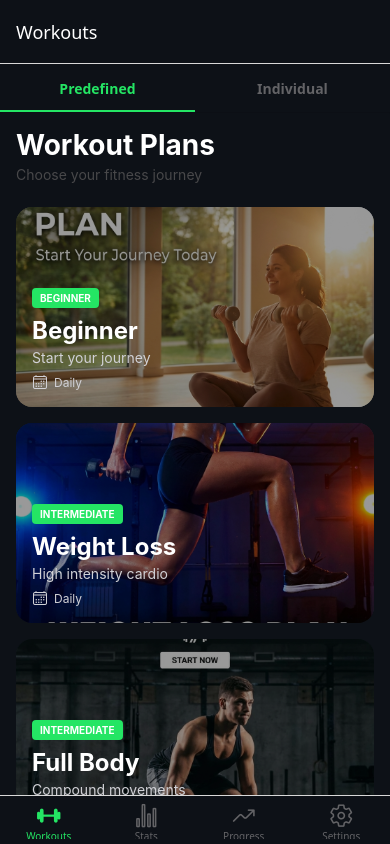
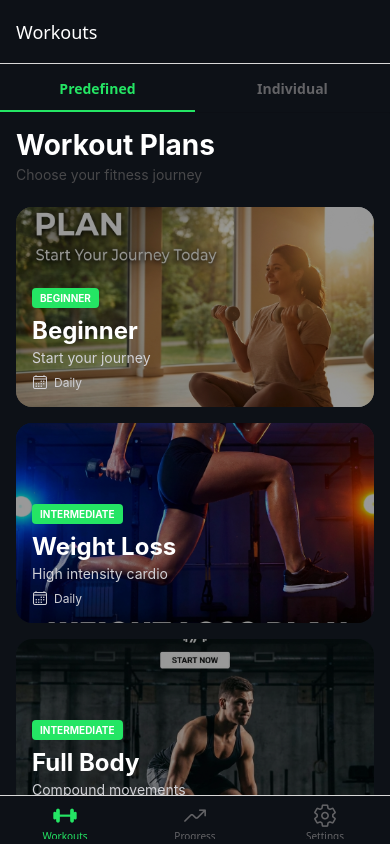
Before and after one commit to rahulreddyRR/Dumbbells, a React Native app: screen /Main in a window 390 px wide. Built offline with nearby package versions, Linux system fonts and the light colour scheme.

Commit message:
refactor: remove Statistics tab from main navigation and comment out heart icon in workout details.

```diff
--- a/src/navigation/MainTabNavigator.tsx
+++ b/src/navigation/MainTabNavigator.tsx
@@ -2,14 +2,13 @@ import React from 'react';
 import { createBottomTabNavigator } from '@react-navigation/bottom-tabs';
 import Ionicons from 'react-native-vector-icons/Ionicons';
 import { WorkoutPlansScreen } from '../screens/WorkoutPlansScreen';
-import { StatisticsScreen } from '../screens/StatisticsScreen';
+
 import { ProgressScreen } from '../screens/ProgressScreen';
 import { SettingsScreen } from '../screens/SettingsScreen';
 import { Theme } from '../theme';
 
 export type MainTabParamList = {
   WorkoutPlans: undefined;
-  Statistics: undefined;
   Progress: undefined;
   Settings: undefined;
 };
@@ -34,8 +33,6 @@ export const MainTabNavigator = () => {
 
           if (route.name === 'WorkoutPlans') {
             iconName = focused ? 'barbell' : 'barbell-outline';
-              } else if (route.name === 'Statistics') {
-                iconName = focused ? 'stats-chart' : 'stats-chart-outline';
           } else if (route.name === 'Progress') {
             iconName = focused ? 'trending-up' : 'trending-up-outline';
           } else if (route.name === 'Settings') {
@@ -53,11 +50,6 @@ export const MainTabNavigator = () => {
         options={{ title: 'Workouts' }}
       />
       <Tab.Screen
-        name="Statistics"
-        component={StatisticsScreen}
-        options={{ title: 'Stats' }}
-      />
-      <Tab.Screen
         name="Progress"
         component={ProgressScreen}
         options={{ title: 'Progress' }}
--- a/src/screens/workouts/WorkoutDetailsScreen.tsx
+++ b/src/screens/workouts/WorkoutDetailsScreen.tsx
@@ -55,9 +55,9 @@ export const WorkoutDetailsScreen: React.FC<Props> = ({ route, navigation }) =>
             <TouchableOpacity onPress={() => navigation.goBack()} style={styles.iconButton}>
               <Ionicons name="arrow-back" size={24} color={Theme.colors.white} />
             </TouchableOpacity>
-            <TouchableOpacity style={styles.iconButton}>
+            {/* <TouchableOpacity style={styles.iconButton}>
               <Ionicons name="heart-outline" size={24} color={Theme.colors.white} />
-            </TouchableOpacity>
+            </TouchableOpacity> */}
           </View>
 
           {/* Header Content */}
```
Lines whose indentation alone changed are shown as unchanged.
